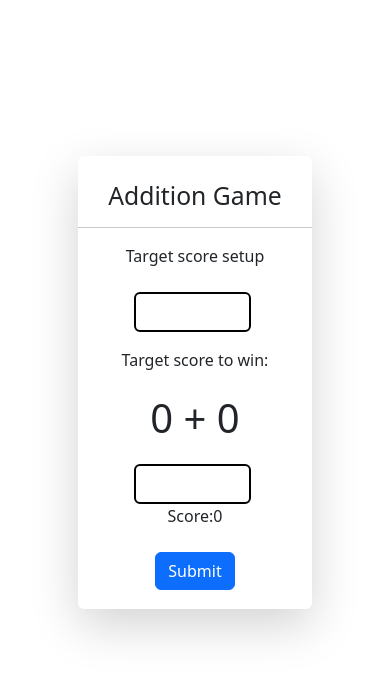
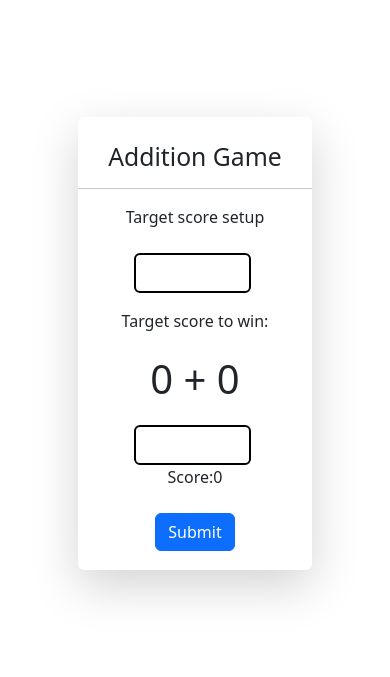
Before and after one commit to einstein2306/flashcard-game, a Flask app: page / in a window 390 px wide. Shown: the top 677 px of the page. Run offline with Flask 3, Linux system fonts and the light colour scheme.

Commit message:
magin top added

```diff
--- a/templates/game.html
+++ b/templates/game.html
@@ -50,7 +50,7 @@
         @media (max-width: 768px) {
             .problem, .great {
                 width: 60%; /* Adjust the width for mobile devices */
-                margin-top:40%;
+                margin-top:30%;
             }
             #res, #targetScore {
                 width: 50%; /* Adjust the width for mobile devices */
```
